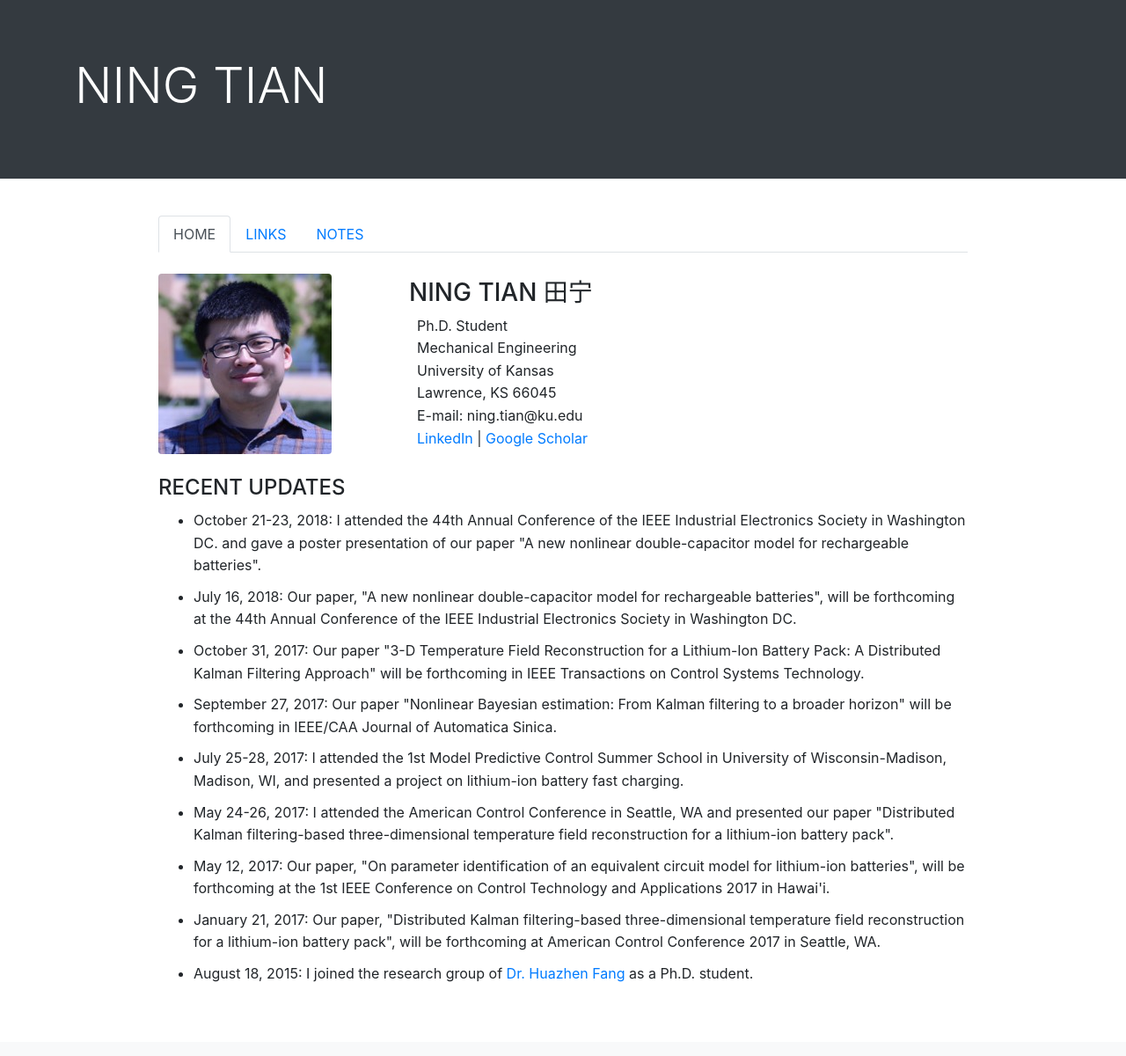
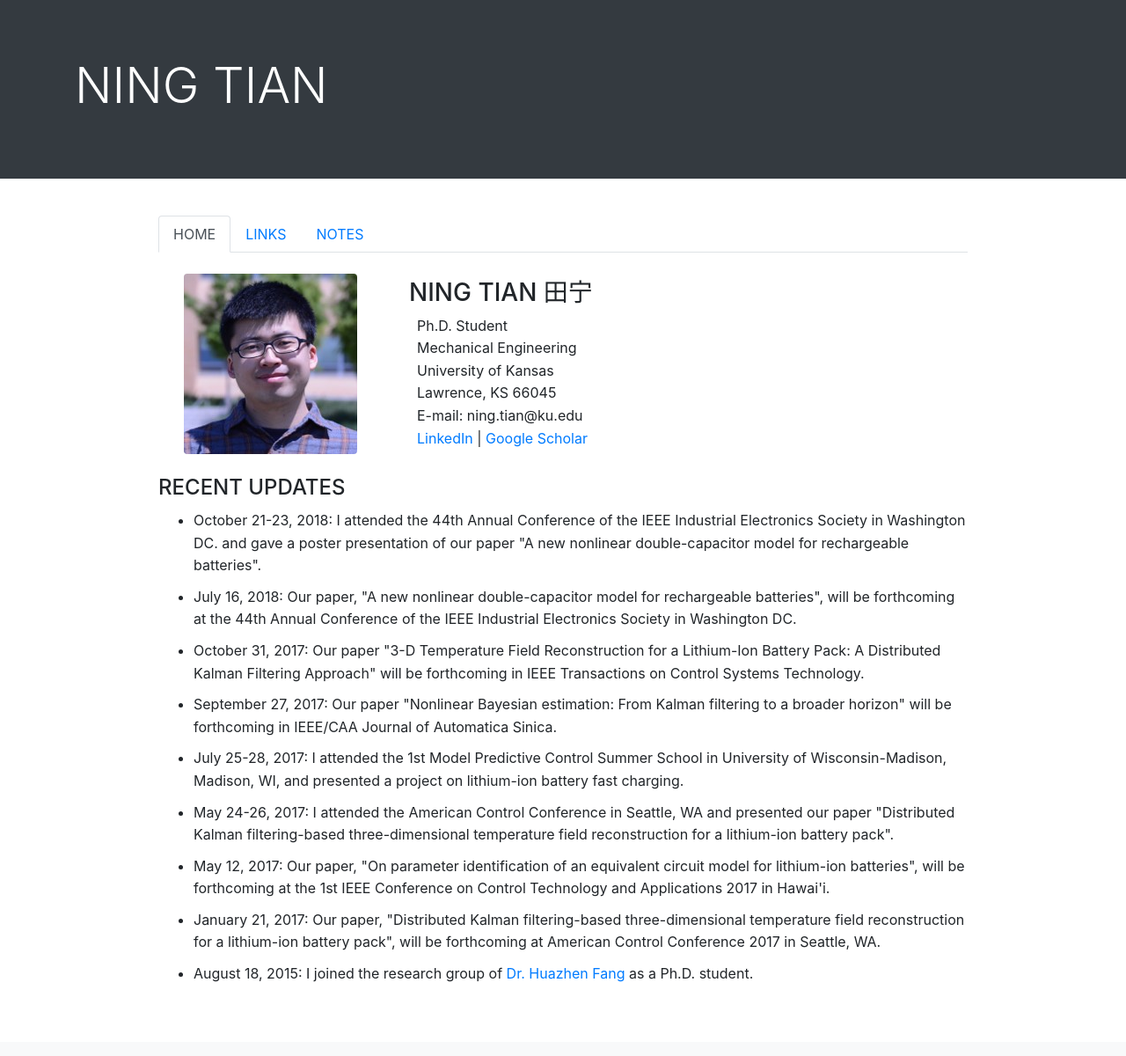
Before and after one commit to ningtian/ningtian.github.io, a Jekyll site: the page index.html, which Jekyll copies as it is, in a window 1280 px wide. Shown: the whole page at 88% size. Built offline with Jekyll 4.4.1, drawn with Linux system fonts in a browser that asks for light colours.

Commit message:
Update index.html

```diff
--- a/index.html
+++ b/index.html
@@ -54,7 +54,7 @@
 	<div class="col-sm-1"></div> <!-- the first column-->
 
 	<div class="col-sm-3"> <!-- the second column-->
-	<img src="/img/Picture11.jpg" class="rounded" alt="Portrait">
+	<img src="/img/Picture11.jpg" class="rounded mx-auto d-block" alt="Portrait">
 	</div>
 	<div class="col-sm-3">  <!-- the third column-->
 	<div class="a">
```
